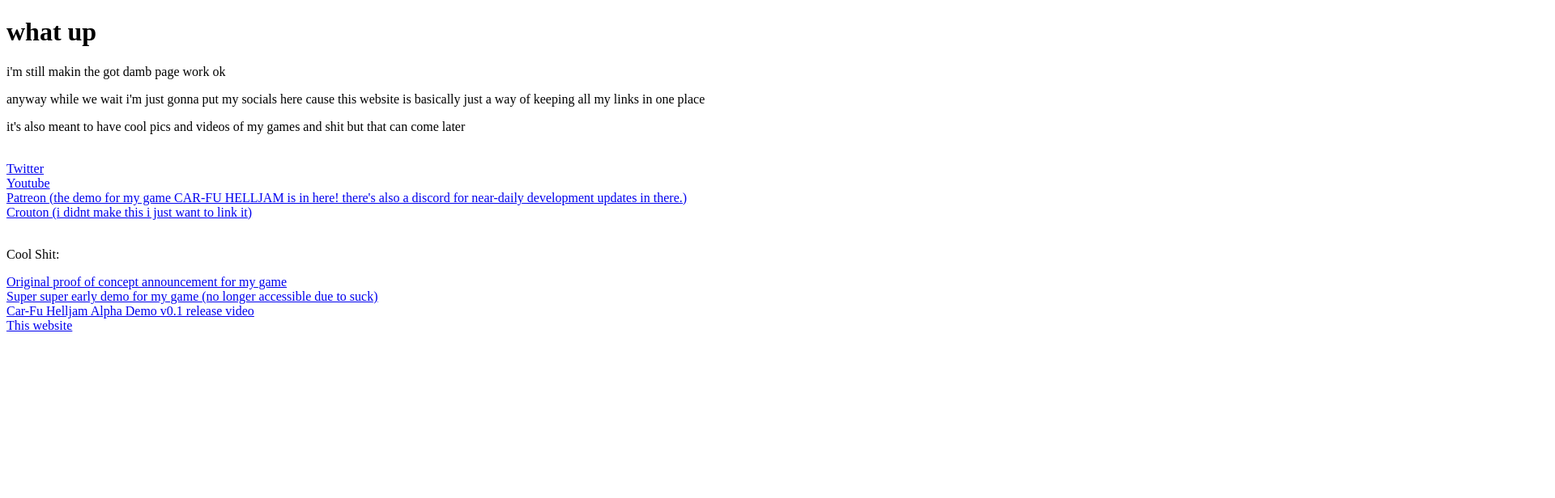
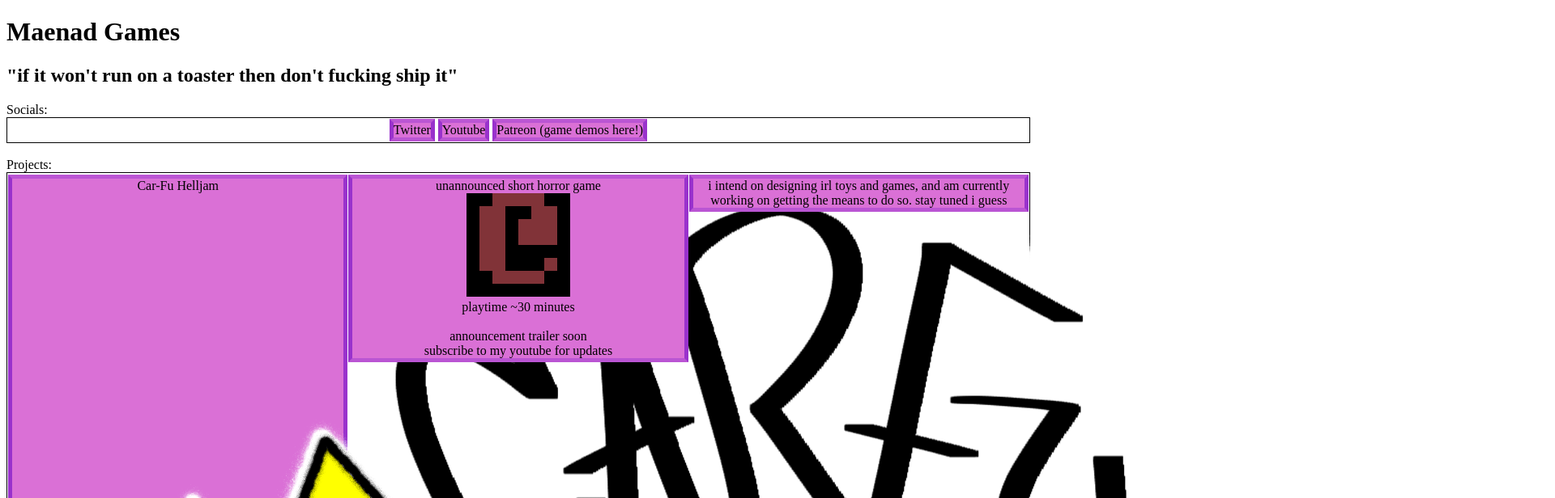
Before and after one commit to MaenadGamesOfficial/maenadgamesofficial.github.io, a plain HTML site: page index.html in a window 1280 px wide. Shown: the top 616 px of the page at 81% size, 1920 px wide, since content can reach past the window. Drawn offline with Linux system fonts and the light colour scheme.

Commit message:
Update index.html

```diff
--- a/index.html
+++ b/index.html
@@ -1,20 +1,126 @@
 <!DOCTYPE html>
-<html>
-<body>
-<h1>what up</h1>
-<p>i'm still makin the got damb page work ok</p>
-<p>anyway while we wait i'm just gonna put my socials here cause this website is basically just a way of keeping all my links in one place</p>
-<p>it's also meant to have cool pics and videos of my games and shit but that can come later</p>
-<br>
-<a href="https://twitter.com/CarfuHelljam">Twitter</a><br>
-<a href="https://www.youtube.com/channel/UCgrgXFX_uJAxJ611godoP7g">Youtube</a><br>
-<a href="https://www.patreon.com/maenadgames">Patreon (the demo for my game CAR-FU HELLJAM is in here! there's also a discord for near-daily development updates in there.)</a><br>
-<a href="https://crouton.net/">Crouton (i didnt make this i just want to link it)</a><br>
-<br>
-<p>Cool Shit:</p>
-<a href="https://youtu.be/N9pb1qyLWTs">Original proof of concept announcement for my game<a><br>
-<a href="https://youtu.be/kwhCMsXx-Zc">Super super early demo for my game (no longer accessible due to suck)<a><br>
-<a href="https://youtu.be/4WCCKqlxVMY">Car-Fu Helljam Alpha Demo v0.1 release video<a><br>
-<a href="http://maenadgames.com/">This website<a><br>
+<html style="height:100%">
+
+<head>
+    <style>
+        div.looksLikeButton {
+            display: inline-block;
+            background-color: orchid;
+            border-color: mediumorchid darkorchid;
+            border-style: solid;
+            border-width: 5px;
+            color: black;
+        }
+
+        div.looksLikeButton:hover {
+            background-color: lightgreen;
+            border-color: limegreen green;
+        }
+
+        div.projectsBox {
+            display: grid;
+            grid-template-columns: 33.33% 33.33% 33.33%;
+            justify-content: center;
+            border-style: solid;
+            border-width: 1px;
+            padding: 2px;
+            gap: 1px
+        }
+
+        div.projectSquare {
+            background-color: orchid;
+            border-color: mediumorchid darkorchid;
+            border-style: solid;
+            border-width: 5px;
+            color: black;
+        }
+
+        div.projectSquare:hover {
+            background-color: lightgreen;
+            border-color: limegreen green;
+        }
+
+        a.noUnderline {
+            text-decoration: none;
+        }
+    </style>
+</head>
+
+<body style="height:100%">
+    <h1>Maenad Games</h1>
+    <h2>"if it won't run on a toaster then don't fucking ship it"</h2>
+
+    Socials:
+    <br>
+    <div style="border-style:solid;border-width:1px;padding:1px;">
+        <center>
+            <a class="noUnderline" href="https://twitter.com/CarfuHelljam">
+                <div class="looksLikeButton">Twitter</div>
+            </a>
+            <a class="noUnderline" href="https://www.youtube.com/channel/UCgrgXFX_uJAxJ611godoP7g">
+                <div class="looksLikeButton">Youtube</div>
+            </a>
+            <a class="noUnderline" href="https://www.patreon.com/maenadgames">
+                <div class="looksLikeButton">Patreon (game demos here!)</div>
+            </a>
+        </center>
+    </div>
+    <br>
+    Projects:
+    <br>
+    <div class="projectsBox">
+        <a class="noUnderline" href="carfuhelljam">
+            <div class="projectSquare">
+                <center>
+                    Car-Fu Helljam<br>
+                    <img src="carfu logo.png" alt="[Car-Fu Helljam Logo]" style="object-fit:contain"><br>
+                    A car combat game set in a satirical hyper-australian pseudo-utopia in which nobody can die.<br><br>
+                    !!PLAYABLE DEMO AVAILABLE!!<br>
+                    !!CLICK HERE!!
+                </center>
+            </div>
+        </a>
+        <a class="noUnderline" href="comingsoon">
+            <div class="projectSquare">
+                <center>
+                    unannounced short horror game<br>
+                    <img src="secret horror game icon.png" alt="[cryptic pixel art of an @]" style="object-fit:contain"><br>
+                    playtime ~30 minutes<br><br>
+                    announcement trailer soon<br>
+                    subscribe to my youtube for updates
+                </center>
+            </div>
+        </a>
+        <a class="noUnderline" href="comingsoon">
+            <div class="projectSquare">
+                <center>
+                    i intend on designing irl toys and games, and am currently working on getting the means to do so. stay tuned i guess
+                </center>
+            </div>
+        </a>
+        <a class="noUnderline" href="http://maenadgames.com/">
+            <div class="projectSquare">
+                <center>
+                    this website<br>
+                    click here lol
+                </center>
+            </div>
+        </a>
+
+    </div>
+    <br>
+    other stuff i like (i didnt make these i just want to link them)
+    <br>
+    <div style="border-style:solid;border-width:1px;padding:1px;">
+        <center>
+            <a class="noUnderline" href="https://crouton.net/">
+                <div class="looksLikeButton">crouton</div>
+            </a>
+            <a class="noUnderline" href="https://motherfuckingwebsite.com/">
+                <div class="looksLikeButton">website about why my website looks like this</div>
+            </a>
+        </center>
+    </div>
 </body>
+
 </html>
```
